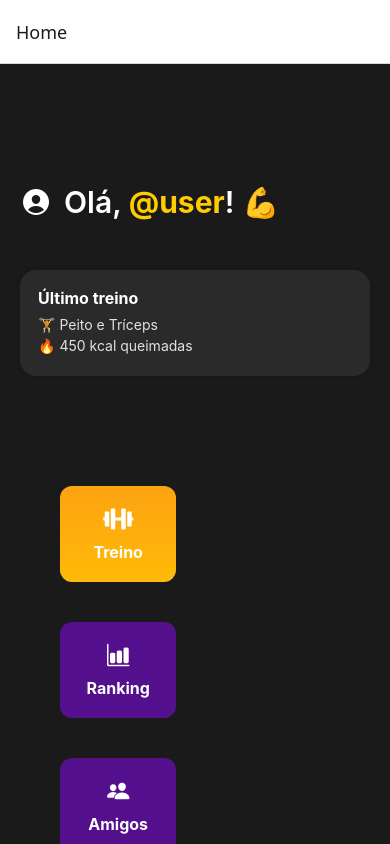
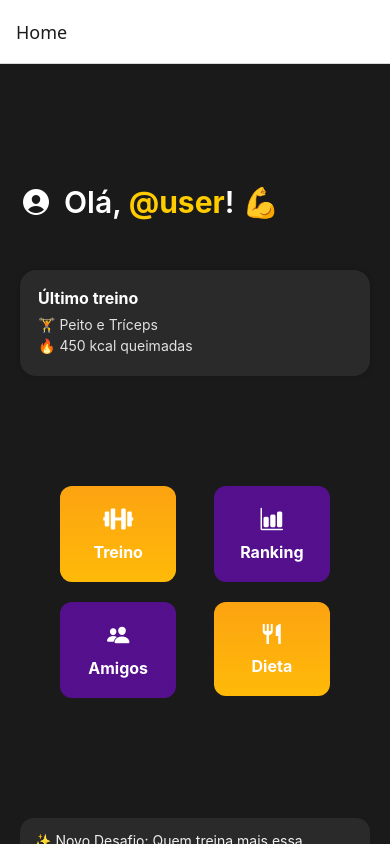
Before and after one commit to Caetano-Uriel/GoGym, a React Native app: screen /Home in a window 390 px wide. Built offline with nearby package versions, Linux system fonts and the light colour scheme.

Commit message:
melhoria no espaçamento

```diff
--- a/src/styles/homeStyles.js
+++ b/src/styles/homeStyles.js
@@ -48,7 +48,6 @@ export const styles = StyleSheet.create({
     flexDirection: "row",
     flexWrap: "wrap",
     justifyContent: "space-between",
-    gap: 20,
   },
   desafioBox: {
     marginTop: 80,
```
